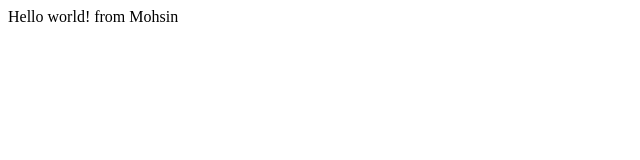
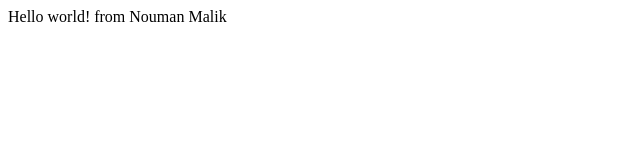
Before and after one commit to mosin92/Gatsby-app-deployment-on-Netlify, a Gatsby site: page / in a window 1280 px wide. Shown: the full height of the page, 0-640 px from the left. Built offline with nearby package versions, Linux system fonts and the light colour scheme; Gatsby itself is replaced by a stand-in of ours.

Commit message:
update files

```diff
--- a/src/pages/index.js
+++ b/src/pages/index.js
@@ -1,5 +1,5 @@
 import React from "react"
 
 export default function Home() {
-  return <div>Hello world! from Mohsin</div>
+  return <div>Hello world! from Nouman Malik</div>
 }
```
